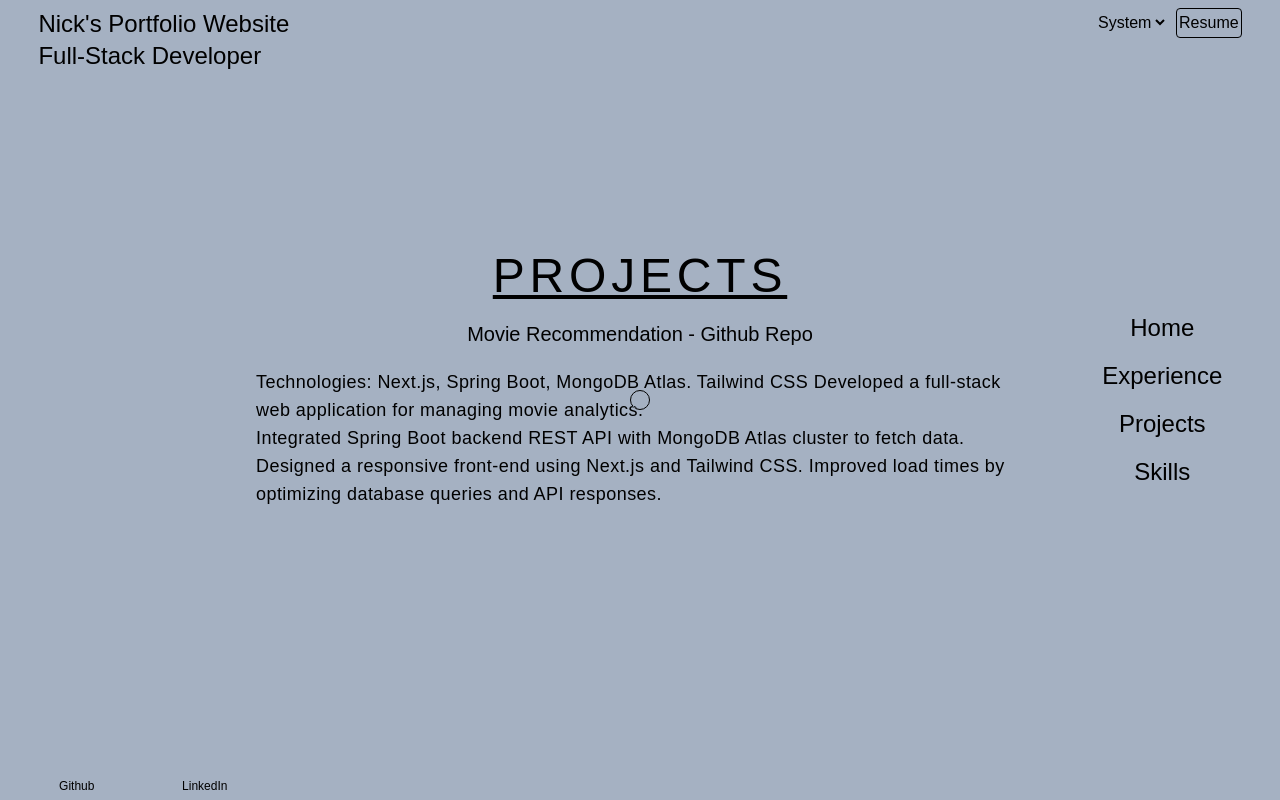
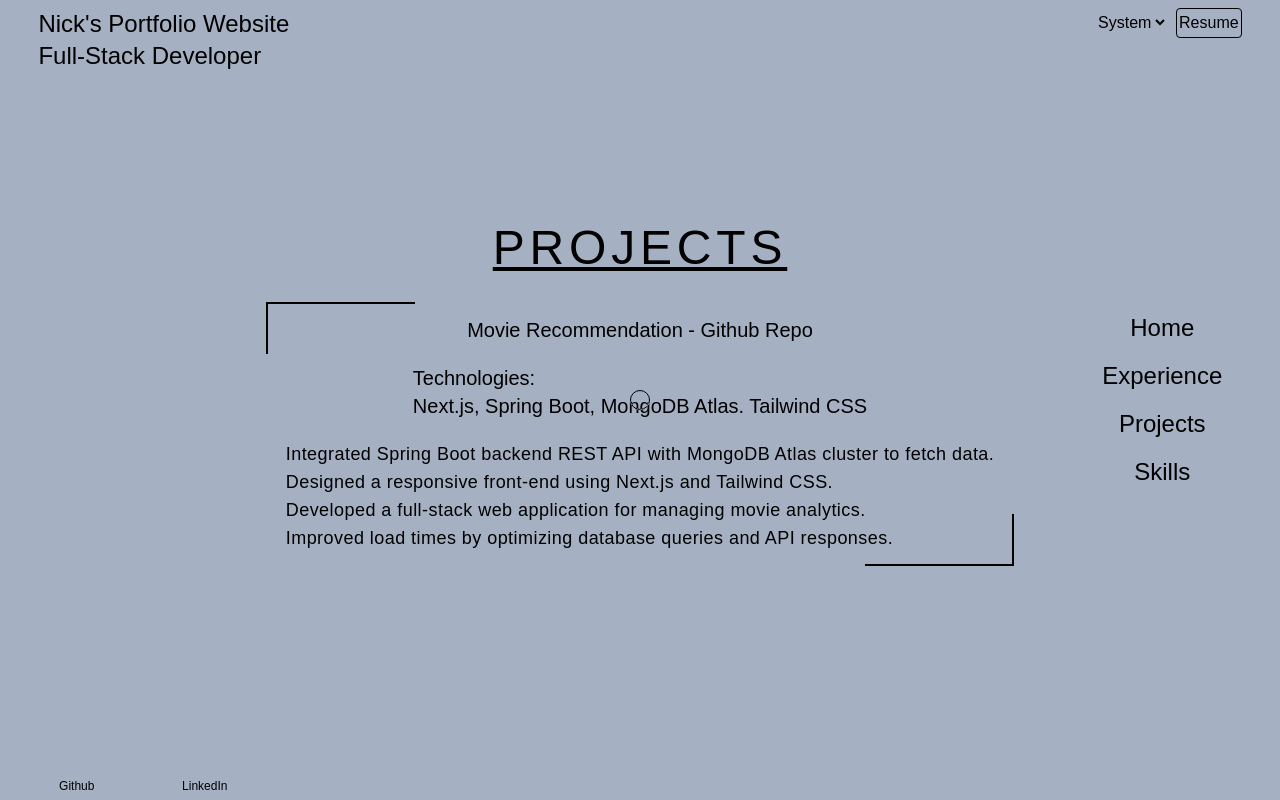
Before and after one commit to kwNick/Resume-Site, a Next.js app: page /projects in a window 1280 px wide. Built offline with nearby package versions, Linux system fonts and the light colour scheme.

Commit message:
created simple borders for content on routes;

```diff
--- a/src/app/(routes)/experience/page.tsx
+++ b/src/app/(routes)/experience/page.tsx
@@ -2,16 +2,19 @@ const page = () => {
     {/* <li className="peer py-2 px-3 duration-500" >Experience</li> */ }
     {/* BigLab and systems administration */ } //carousel for all experiences
     return (
-        <div className="w-full min-h-full flex items-center justify-around">
-            <div className=" w-3/5 h-fit max-h-[75vh] flex flex-col gap-y-5">
+        <div className="w-full flex items-center justify-around">
+            <div className="w-3/5 flex flex-col gap-y-5 ">
                 <div>
                     <h1 className="text-3xl lg:text-5xl underline text-center tracking-widest uppercase">Experience</h1>
                 </div>
+                <div className="relative p-3 m-3 flex flex-col gap-y-5 bg-contrast before:absolute before:bg-colour before:h-[20%] before:w-[20%] before:top-[-2px] before:left-[-2px] before:z-[-10] after:absolute after:bg-colour after:h-[20%] after:w-[20%] after:bottom-[-2px] after:right-[-2px] after:z-[-10]">
                     <div className="text-lg lg:text-xl">
                         <p className="text-center">
                             June 2021 - December 2023<br />
                             BigLab, Florida State University - Research Implementation Lead
                         </p>
+                    </div>
+                    <div>
                         <p className="text-center">
                             - Developed a full-stack medical informatics web application that integrated data visualizations and search engine capabilities derived from the latest medical research publications.
                         </p>
@@ -29,6 +32,7 @@ const page = () => {
                             <li>Led successful funding acquisition efforts by leading NSF I-Corps program presentations, articulating the technical merits and research potential of the project, resulting in a significant grant that enhanced project funding and supported ongoing research development.</li>
                         </ul>
                     </div>
+                </div>
 
             </div>
         </div >
--- a/src/app/(routes)/projects/page.tsx
+++ b/src/app/(routes)/projects/page.tsx
@@ -2,35 +2,44 @@ const page = () => {
     {/* <li className="peer py-2 px-3 duration-500" >Projects</li> */ }
     {/* Github link with explanation */ }
     return (
-        <div className="w-full min-h-full flex items-center justify-around">
-            <div className="w-3/5 h-fit max-h-[75vh] flex flex-col gap-y-5">
+        <div className="w-full h-full flex items-center justify-around">
+            <div className="w-3/5 flex flex-col gap-y-5">
                 <div className="">
                     <h1 className="text-3xl lg:text-5xl underline text-center tracking-widest uppercase">
                         Projects
                     </h1>
                 </div>
-                <div className="text-lg lg:text-xl text-center">
+                <div className="relative p-3 m-3 flex flex-col gap-y-5 items-center bg-contrast before:absolute before:bg-colour before:h-[20%] before:w-[20%] before:top-[-2px] before:left-[-2px] before:z-[-10] after:absolute after:bg-colour after:h-[20%] after:w-[20%] after:bottom-[-2px] after:right-[-2px] after:z-[-10]">
+                    <div className="text-lg lg:text-xl">
                         <p>
                             Movie Recommendation - Github Repo
                         </p>
                     </div>
-                <div className="pb-10 lg:text-lg tracking-wide">
 
-                    <p>
-                        Technologies: Next.js, Spring Boot, MongoDB Atlas. Tailwind CSS
-                        Developed a full-stack web application for managing movie analytics.
+                    <div className="text-lg lg:text-xl">
+                        <p className="">
+                            Technologies:<br /> Next.js, Spring Boot, MongoDB Atlas. Tailwind CSS
+
                         </p>
+                    </div>
+
+                    <div className=" lg:text-lg tracking-wide">
+
                         <ul>
                             <li>
                                 Integrated Spring Boot backend REST API with MongoDB Atlas cluster to fetch data.
-
                             </li>
                             <li>
                                 Designed a responsive front-end using Next.js and Tailwind CSS.
+                            </li>
+                            <li>
+                                Developed a full-stack web application for managing movie analytics.
+                            </li>
+                            <li>
                                 Improved load times by optimizing database queries and API responses.
                             </li>
                         </ul>
-
+                    </div>
                 </div>
             </div>
         </div>
--- a/src/app/(routes)/skills/page.tsx
+++ b/src/app/(routes)/skills/page.tsx
@@ -6,11 +6,12 @@ const page = () => {
                  - Publications
                 */}
     return (
-        <div className="w-full min-h-full flex items-center justify-around">
-            <div className="w-3/5 h-fit max-h-[75vh] flex flex-col gap-y-5">
+        <div className="w-full h-full flex items-center justify-around">
+            <div className="w-3/5 flex flex-col gap-y-5">
                 <div className="">
                     <h1 className="text-3xl lg:text-5xl text-center underline tracking-widest uppercase">Skills</h1>
                 </div>
+                <div className="relative p-3 m-3 flex flex-col gap-y-5 items-center bg-contrast before:absolute before:bg-colour before:h-[20%] before:w-[20%] before:top-[-2px] before:left-[-2px] before:z-[-10] after:absolute after:bg-colour after:h-[20%] after:w-[20%] after:bottom-[-2px] after:right-[-2px] after:z-[-10]">
                     <div className="text-lg lg:text-xl text-center">
                         <p className="text-xl lg:text-2xl">
                             Education
@@ -41,6 +42,8 @@ const page = () => {
                     ●   ●  ●   ●   ● */}
                     </div>
                 </div>
+
+            </div>
         </div>
     )
 }
--- a/src/components/Navigation.tsx
+++ b/src/components/Navigation.tsx
@@ -8,7 +8,7 @@ const Navigation = () => {
             <ul className="group text-lg lg:text-2xl flex sm:flex-col text-center">
                 {navItems.map((link, idx) => {
                     return (
-                        <li key={idx} className="peer py-2 px-1 duration-500 hover:[cursor:scale-2;]">
+                        <li key={idx} className="peer py-2 px-1 duration-500">
                             <Link href={link.href}>{link.value}</Link>
                         </li>
                     );
```
Lines whose indentation alone changed are shown as unchanged.
